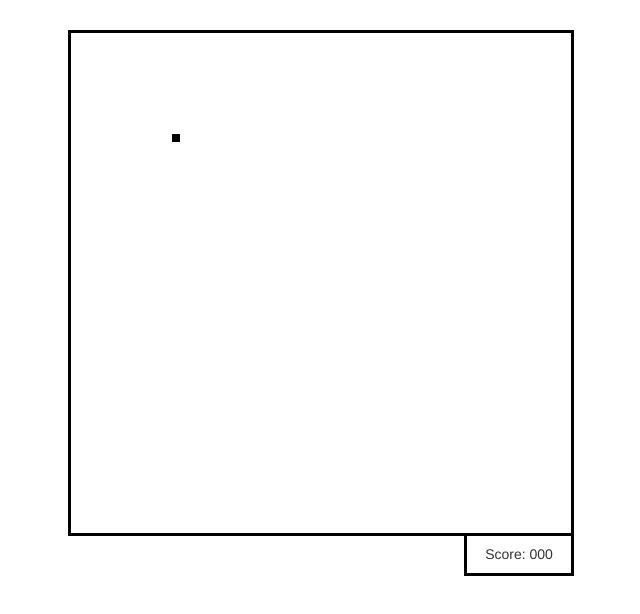
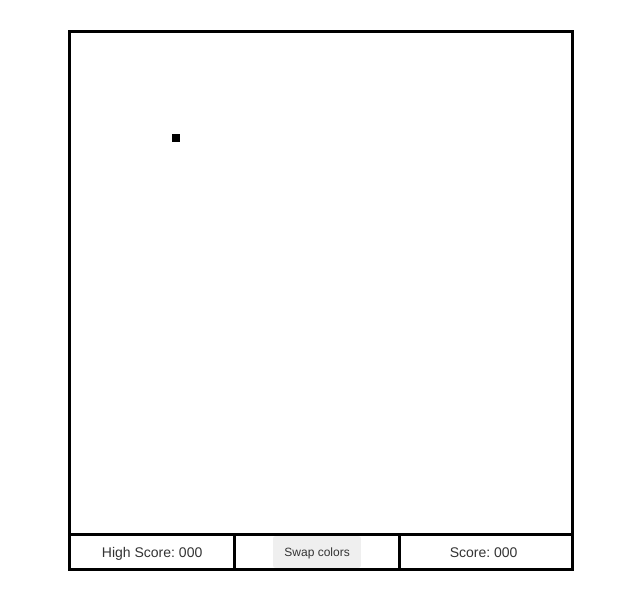
Before and after one commit to joshuafairchild1/snake, a plain HTML site: page index.html in a window 1280 px wide. Shown: the whole page, without its empty margins (319-959 px from the left). Drawn offline with Linux system fonts and the light colour scheme.

Commit message:
add an area for the hiscore and a place to change the color scheme via button click

```diff
--- a/css/styles.css
+++ b/css/styles.css
@@ -5,20 +5,37 @@
   margin-top: 30px;
 }
 
-#score-wrapper {
+#info {
   width: 506px;
   margin: auto;
-}
-
-#score {
-  height: 40px;
-  text-align: center;
+  height: 35px;
   border-left: solid 3px black;
   border-right: solid 3px black;
   border-bottom: solid 3px black;
-  width: 110px;
+}
+
+#hiscore-area, #color-area {
+  border-right: solid 3px black;
+}
+
+#hiscore-area, #score-area {
+  text-align: center;
   margin: auto;
-  /*margin-top: -40px;*/
-  float: right;
-  padding: 8px;
+  padding: 6px;
 }
+
+#color-area {
+  text-align: center;
+}
+
+#color-swap-btn {
+  height: 32px;
+}
+
+.col-sm-4 {
+  width: 33%;
+  height: 100%;
+}
+
+.info-col {
+}
--- a/index.html
+++ b/index.html
@@ -14,8 +14,16 @@
       <canvas id="snake-area" width="500" height="500">
         Your browser does not support HTML5 canvas, try using <a href="https://www.google.com/chrome/">Google Chrome</a> instead.
       </canvas>
-      <div id="score-wrapper">
-        <p id='score'>Score: <span id='score-span'>000</span></p>
+      <div class="row" id='info'>
+        <div class="col-sm-4 info-col" id='hiscore-area'>
+          <p id='hiscore'>High Score: <span id='hiscore-span'>000</span></p>
+        </div>
+        <div class="col-sm-4 info-col" id='color-area'>
+          <button class="btn btn-sm" id='color-swap-btn'>Swap colors</button>
+        </div>
+        <div class="col-sm-4 info-col" id='score-area'>
+          <p id='score'>Score: <span id='score-span'>000</span></p>
+        </div>
       </div>
     </div>
     <script src='js/scripts.js' type='text/javascript'></script>
--- a/js/scripts.js
+++ b/js/scripts.js
@@ -241,9 +241,9 @@ game();
 //------------------------------------------------------------------------------
 //----------OBJECTIVES----------------------------------------------------------
 //------------------------------------------------------------------------------
-// 1. count and display the score
 // 2. option to swap black and white (looks nice both ways)
 // 3. make it so you can't suicide the snake by arrowing too quick
 // 4. make it pretty
 // 5. make starting direction random
 // 6. make starting food random
+// 7. integrate hiscore
```
